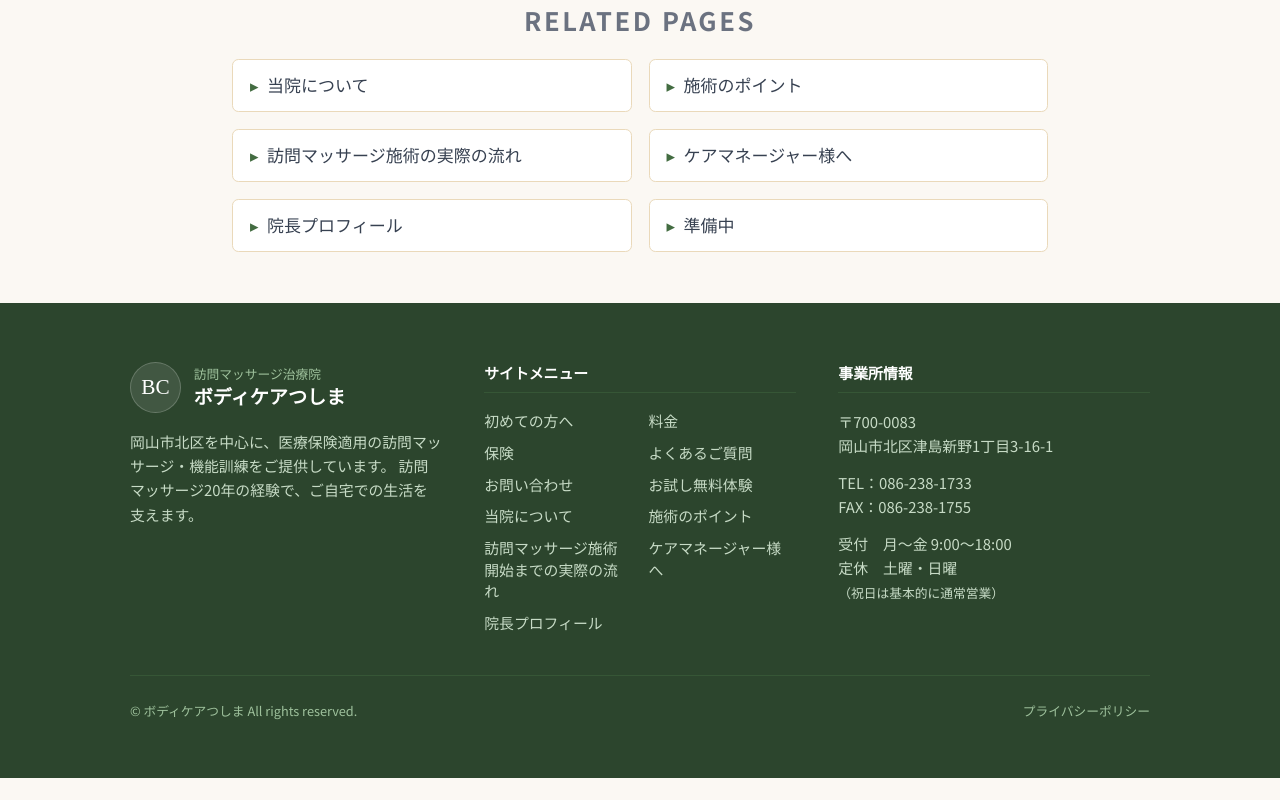
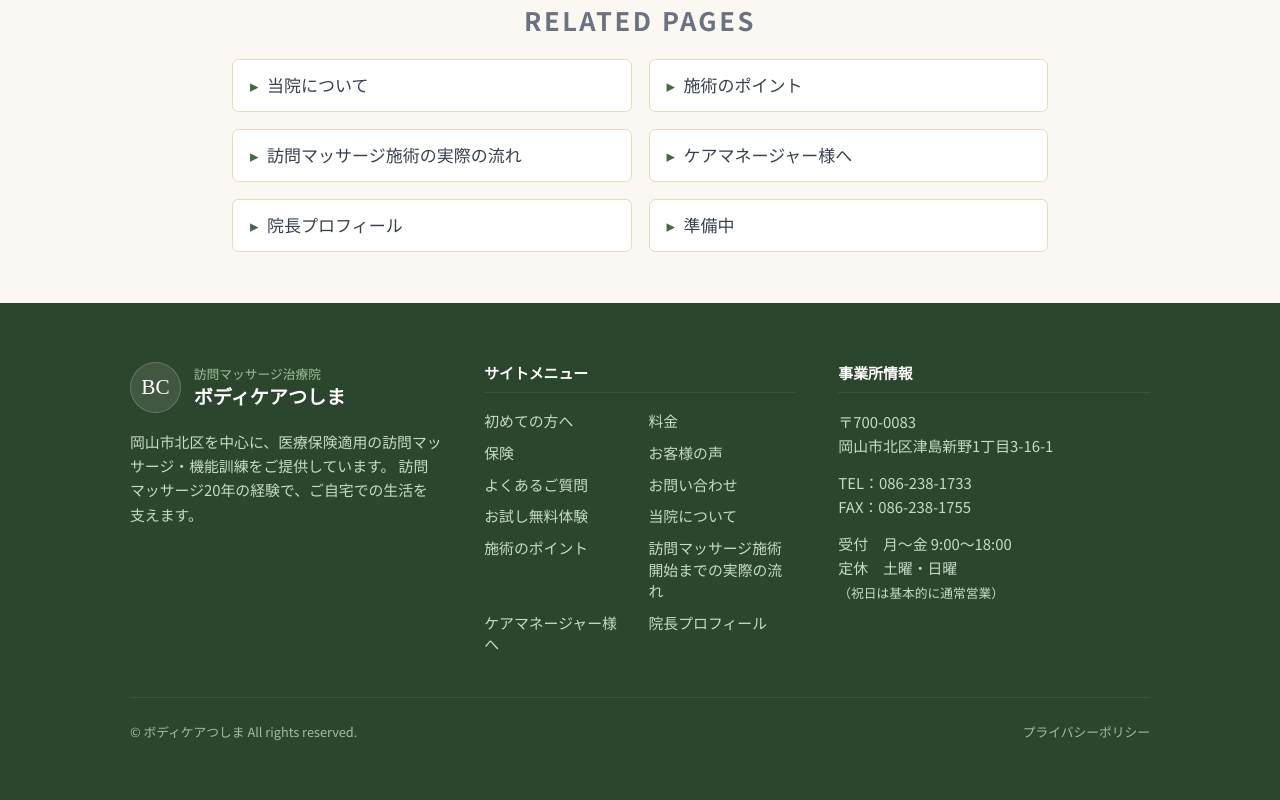
Before and after one commit to choko-1234/body-care-tsushima, a React (Vite) app: page / in a window 1280 px wide. Shown: the part 6399-7199 px from the top of the page. Before the commit the page ends 7177 px from the top, so only its background shows below. Built offline with nearby package versions, Linux system fonts and the light colour scheme.

Commit message:
細かい調整6

```diff
--- a/src/components/layout/Footer.jsx
+++ b/src/components/layout/Footer.jsx
@@ -57,6 +57,7 @@ export default function Footer() {
                 { label: '初めての方へ', to: '/first-time' },
                 { label: '料金', to: '/price' },
                 { label: '保険', to: '/insurance-standards' },
+                { label: 'お客様の声', to: '/voice' },
                 { label: 'よくあるご質問', to: '/faq' },
                 { label: 'お問い合わせ', to: '/contact' },
                 { label: 'お試し無料体験', to: '/trial' },
```
